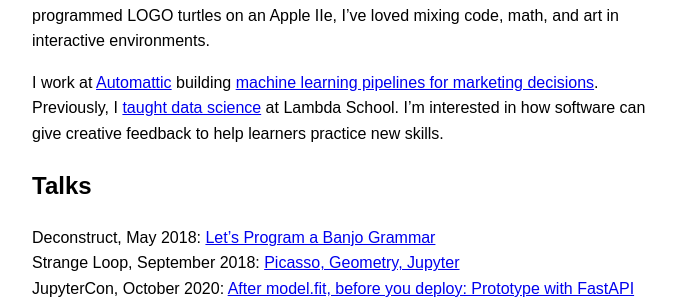
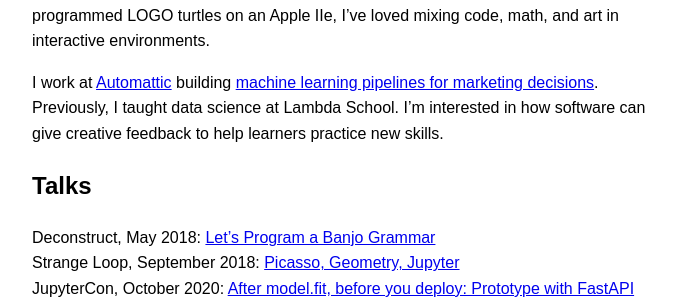
Before and after one commit to rrherr/rrherr.github.io, a Jekyll site: the page built from index.md, in a window 1280 px wide. Shown: the part 149-448 px from the top of the page, without its empty margins (296-978 px from the left). Built offline with Jekyll 4.4.1, drawn with Linux system fonts in a browser that asks for light colours; our own code applies the rules of GitHub Pages for plain Markdown files; part of the change alters nothing that is shown.

```diff
--- a/index.md
+++ b/index.md
@@ -3,7 +3,7 @@
 I'm a machine learning engineer and [banjo player](https://www.youtube.com/playlist?list=PLAwif0tmlJfUaGjOkqTl5RNJQLJH3798I) from Normal, Illinois. Ever since I first programmed LOGO turtles on an Apple IIe, I've loved mixing code, math, and art in interactive environments.
 
 I work at [Automattic](https://automattic.com/) building [machine learning pipelines for marketing decisions](https://data.blog/tag/pipe/). Previously,
-I [taught data science](https://youtu.be/ITypFgnIiRQ) at Lambda School. I'm interested in how software can give creative feedback to help learners practice new skills.
+I taught data science at Lambda School. I'm interested in how software can give creative feedback to help learners practice new skills.
 
 ## Talks
 Deconstruct, May 2018: [Let's Program a Banjo Grammar](https://rrherr.github.io/banjo-grammar/)
```
